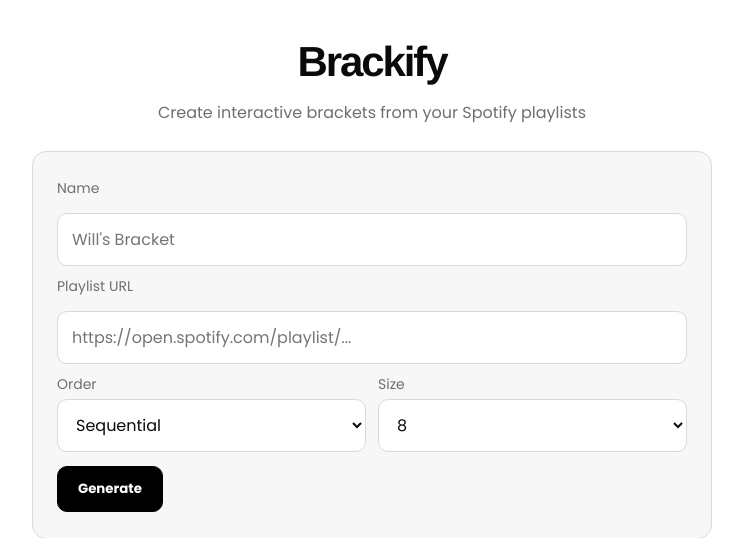
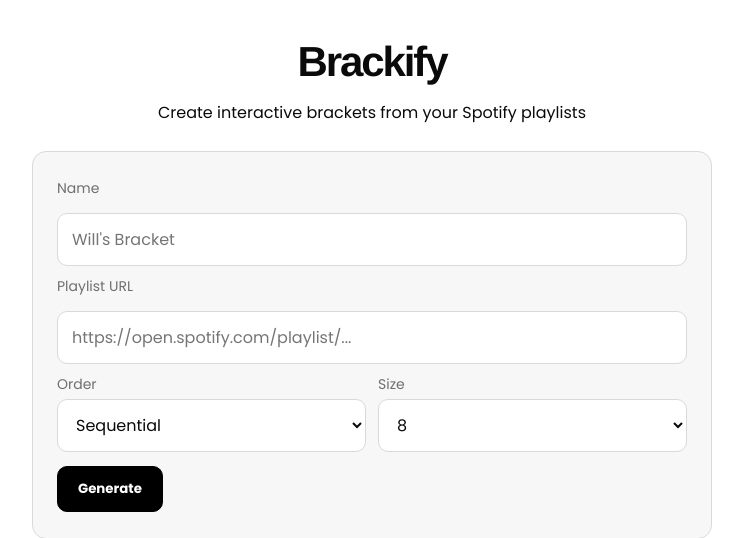
Before and after one commit to WillDeGroat/Brackify, a Flask app: page / in a window 1280 px wide. Shown: the top 538 px of the page, without its empty margins (268-1011 px from the left). Run offline with Flask 3, Linux system fonts and the light colour scheme.

Commit message:
Update style.css

```diff
--- a/brackify/static/style.css
+++ b/brackify/static/style.css
@@ -57,7 +57,7 @@ header .logo {
 }
 
 header p {
-  color: var(--muted);
+  color: var(--text);
   margin: 8px 0 6px;
 }
 
```
